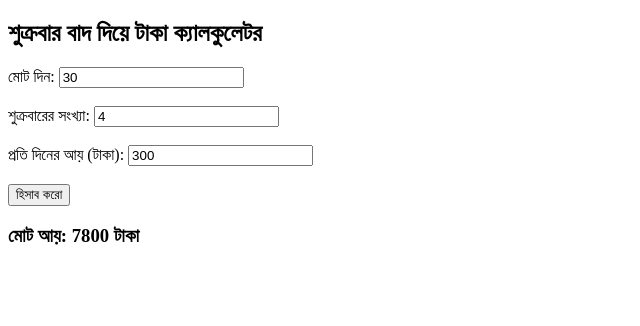
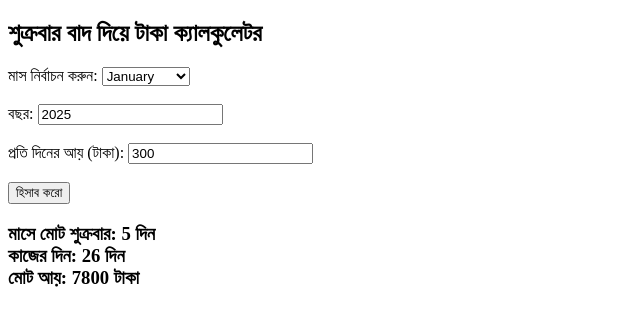
Before and after one commit to DEM0N-K2NG/calculator, a plain HTML site: page index.html in a window 1280 px wide. Both pictures are taken after a click on the button "হিসাব করো". Shown: the whole page, without its empty margins (0-640 px from the left). Drawn offline with Linux system fonts and the light colour scheme.

Commit message:
Update index.html

```diff
--- a/index.html
+++ b/index.html
@@ -1,24 +1,62 @@
 <!DOCTYPE html>
-<html>
+<html lang="bn">
 <head>
+  <meta charset="UTF-8">
   <title>টাকা ক্যালকুলেটর</title>
 </head>
 <body>
   <h2>শুক্রবার বাদ দিয়ে টাকা ক্যালকুলেটর</h2>
-  <label>মোট দিন: <input type="number" id="totalDays" value="30"></label><br><br>
-  <label>শুক্রবারের সংখ্যা: <input type="number" id="fridays" value="4"></label><br><br>
+
+  <label>মাস নির্বাচন করুন:
+    <select id="month">
+      <option value="0">January</option>
+      <option value="1">February</option>
+      <option value="2">March</option>
+      <option value="3">April</option>
+      <option value="4">May</option>
+      <option value="5">June</option>
+      <option value="6">July</option>
+      <option value="7">August</option>
+      <option value="8">September</option>
+      <option value="9">October</option>
+      <option value="10">November</option>
+      <option value="11">December</option>
+    </select>
+  </label><br><br>
+
+  <label>বছর: <input type="number" id="year" value="2025"></label><br><br>
   <label>প্রতি দিনের আয় (টাকা): <input type="number" id="dailyIncome" value="300"></label><br><br>
+
   <button onclick="calculate()">হিসাব করো</button>
   <h3 id="result"></h3>
 
   <script>
+    function countFridays(month, year) {
+      let date = new Date(year, month, 1);
+      let fridays = 0;
+      while (date.getMonth() === month) {
+        if (date.getDay() === 5) { // 5 means Friday
+          fridays++;
+        }
+        date.setDate(date.getDate() + 1);
+      }
+      return fridays;
+    }
+
     function calculate() {
-      let totalDays = parseInt(document.getElementById("totalDays").value);
-      let fridays = parseInt(document.getElementById("fridays").value);
+      let month = parseInt(document.getElementById("month").value);
+      let year = parseInt(document.getElementById("year").value);
       let dailyIncome = parseInt(document.getElementById("dailyIncome").value);
-      let workingDays = totalDays - fridays;
+
+      let daysInMonth = new Date(year, month + 1, 0).getDate();
+      let fridays = countFridays(month, year);
+      let workingDays = daysInMonth - fridays;
       let total = workingDays * dailyIncome;
-      document.getElementById("result").innerText = "মোট আয়: " + total + " টাকা";
+
+      document.getElementById("result").innerText =
+        "মাসে মোট শুক্রবার: " + fridays + " দিন\n" +
+        "কাজের দিন: " + workingDays + " দিন\n" +
+        "মোট আয়: " + total + " টাকা";
     }
   </script>
 </body>
```
